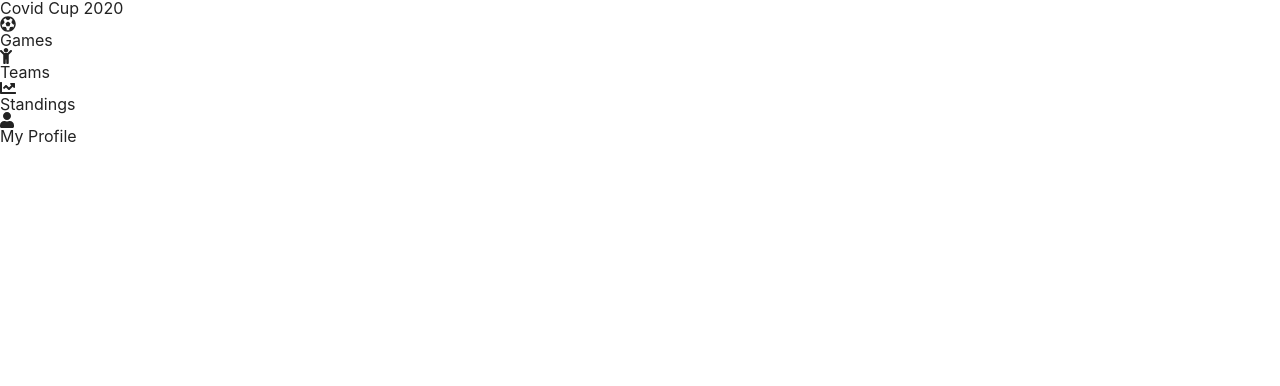
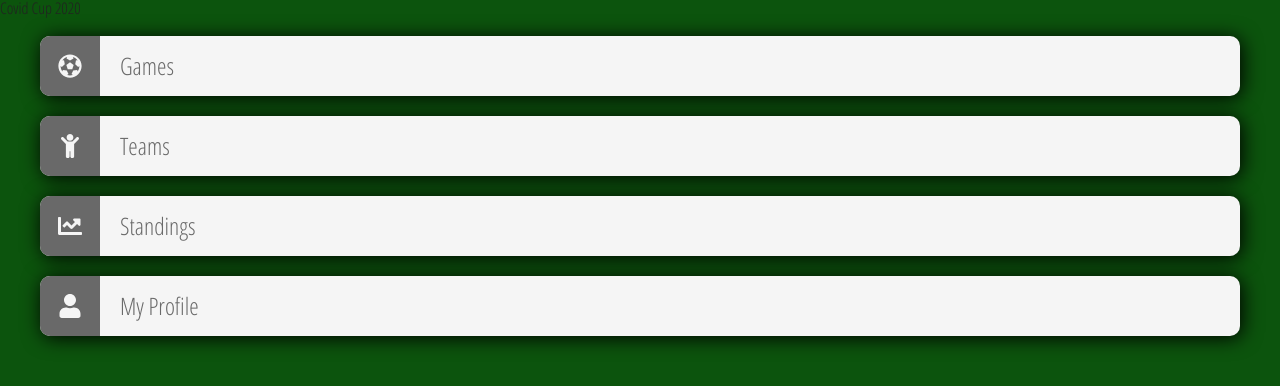
Before and after one commit to jordivilagut/soccer-cup, a React (Create React App) app: page / in a window 1280 px wide. Shown: the top 386 px of the page. Built offline with nearby package versions, Linux system fonts and the light colour scheme.

Commit message:
Style menu items

```diff
--- a/src/components/MenuItem.js
+++ b/src/components/MenuItem.js
@@ -2,8 +2,12 @@ import React from 'react';
 import {FontAwesomeIcon} from "@fortawesome/react-fontawesome";
 
 export const MenuItem = props => (
-    <li>
-        <FontAwesomeIcon icon={props.icon}/>
-        <p>{props.title}</p>
+    <li className="menuItem boxShadow">
+        <div className="itemIconFrame">
+            <FontAwesomeIcon className="itemIcon" icon={props.icon}/>
+        </div>
+        <div class="itemTitle">
+            <p>{props.title}</p>
+        </div>
     </li>
 );
--- a/src/pages/MainMenu.js
+++ b/src/pages/MainMenu.js
@@ -1,9 +1,10 @@
 import {MenuItem} from "../components/MenuItem";
 import {faChartLine, faChild, faFutbol, faUser} from "@fortawesome/free-solid-svg-icons";
+import '../styles/MenuItem.css';
 import React from "react";
 
 export const MainMenu = () => (
-    <nav>
+    <nav id="mainMenu">
         <ul>
             <MenuItem id="games" title="Games" icon={faFutbol}/>
             <MenuItem id="teams" title="Teams" icon={faChild}/>
--- a/src/styles/MenuItem.css
+++ b/src/styles/MenuItem.css
@@ -0,0 +1,59 @@
+@import url('https://fonts.googleapis.com/css?family=Open+Sans+Condensed:300&display=swap');
+
+body {
+    background: rgb(12,84,13);
+    font-family: 'Open Sans Condensed';
+}
+
+.boxShadow{
+    box-shadow: 2px 2px 20px black;
+    margin: 20px;
+    border-radius: 10px;
+}
+
+/* Main Menu */
+
+#mainMenu {
+    display: flex;
+    flex-direction: column;
+    margin-left: 20px;
+    margin-right: 20px;
+}
+
+#mainMenu .menuItem {
+    background: whitesmoke;
+    color: whitesmoke;
+    display: flex;
+    height: 60px;
+    margin-top: 20px;
+    align-items: center;
+}
+
+#mainMenu .menuItem .itemTitle {
+    color: dimgray;
+    align-self: center;
+}
+
+#mainMenu .menuItem .itemIconFrame {
+    background: dimgray;
+    width: 60px;
+    font-size: 24px;
+    height: 100%;
+    border-radius: 10px 0px 0px 10px;
+    vertical-align: center;
+    display: flex;
+
+}
+
+#mainMenu .menuItem .itemIcon {
+    width: 60px;
+    align-self: center;
+    font-size: 24px;
+}
+
+#mainMenu .menuItem p {
+    font-family: 'Open Sans Condensed';
+    font-size: 24px;
+    color: dimgray;
+    padding-left: 20px;
+}
```
Also changed, not shown: 1 other file (tests, documents, lock files or other folders).
